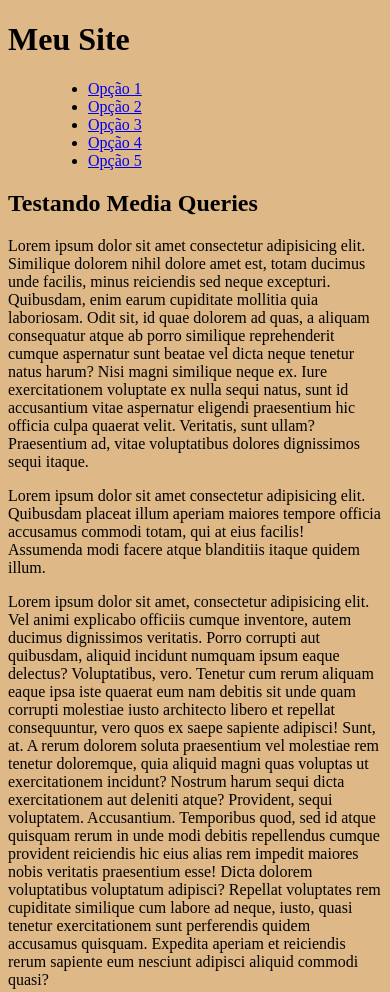
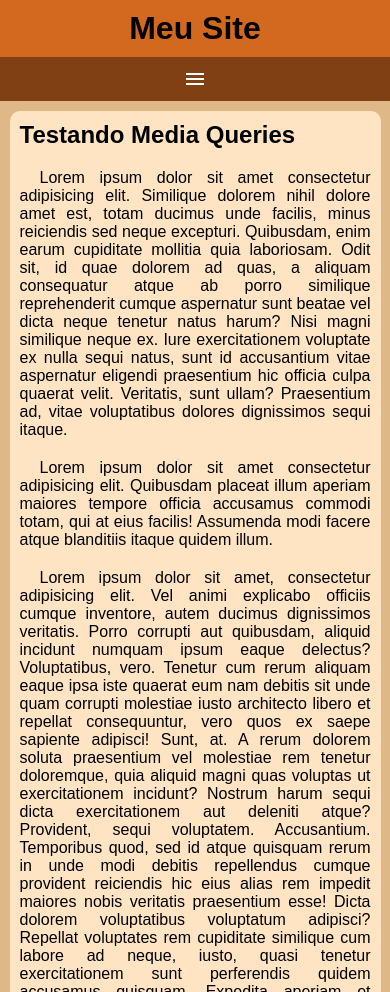
Before and after one commit to Fabio-Kenji/html-css, a plain HTML site: page exercicios/ex026/mq05/index.html in a window 390 px wide. Shown: the top 992 px of the page. Drawn offline with nearby package versions, Linux system fonts and the light colour scheme.

Commit message:
ex 26 05 media query

```diff
--- a/exercicios/ex026/mq05/estilos/style.css
+++ b/exercicios/ex026/mq05/estilos/style.css
@@ -1,5 +1,75 @@
 @charset "UTF-8";
+
+* {
+    font-family: Arial, Helvetica, sans-serif;
+    margin: 0px;
+    padding: 0px;
+}
 
 body, html {
     background-color: burlywood;
 }
+
+header {
+    background-color: chocolate;
+}
+
+header > h1 {
+    padding: 10px;
+    text-align: center;
+}
+
+span#burger {
+    background-color: #804013;
+    color: white;
+    display: block;
+    text-align: center;
+    padding: 10px;
+    cursor: pointer;
+}
+
+span#burger:hover {
+    background-color: bisque;
+    color: black;
+}
+
+menu {
+    display: none;
+}
+
+menu > ul {
+    list-style-type: none;
+}
+
+menu > ul > li > a {
+    display: block;
+    padding: 10px;
+    text-decoration: none;
+    text-align: center;
+    background-color: #af5819;
+    color: white;
+    border-top: 2px solid chocolate;
+}
+
+menu > ul > li > a:hover {
+    background-color: chocolate;
+}
+
+main {
+    width: 90vw;
+    background-color: bisque;
+    margin: auto;
+    margin-top: 10px;
+    padding: 10px;
+    border-radius: 10px;
+}
+
+article > h2 {
+    padding-bottom: 20px;
+}
+
+article > p {
+    text-align: justify;
+    margin-bottom: 20px;
+    text-indent: 20px;
+}
--- a/exercicios/ex026/mq05/index.html
+++ b/exercicios/ex026/mq05/index.html
@@ -4,12 +4,14 @@
     <meta charset="UTF-8">
     <meta name="viewport" content="width=device-width, initial-scale=1.0">
     <title>Media Query</title>
+    <link rel="stylesheet" href="https://fonts.googleapis.com/css2?family=Material+Symbols+Outlined:opsz,wght,FILL,GRAD@20..48,100..700,0..1,-50..200" />
     <link rel="stylesheet" href="estilos/style.css">
 </head>
 <body>
     <header>
         <h1>Meu Site</h1>
-        <menu>
+        <span id="burger" class="material-symbols-outlined" onclick="clickMenu()">menu</span>
+        <menu id="itens">
             <ul>
                 <li><a href="#">Opção 1</a></li>
                 <li><a href="#">Opção 2</a></li>
@@ -38,5 +40,15 @@
             Accusamus voluptatem eligendi magnam nostrum molestias expedita rem aperiam. Quisquam minus accusamus tempora provident earum beatae, quia ratione dicta neque soluta quod dolores eum blanditiis quasi nihil deserunt officiis nisi?</p>
         </article>
     </main>
+
+    <script>
+        function clickMenu() {
+            if (itens.style.display == 'block') {
+                itens.style.display = 'none'
+            } else {
+                itens.style.display = 'block'
+            }
+        }
+    </script>
 </body>
 </html>
```
